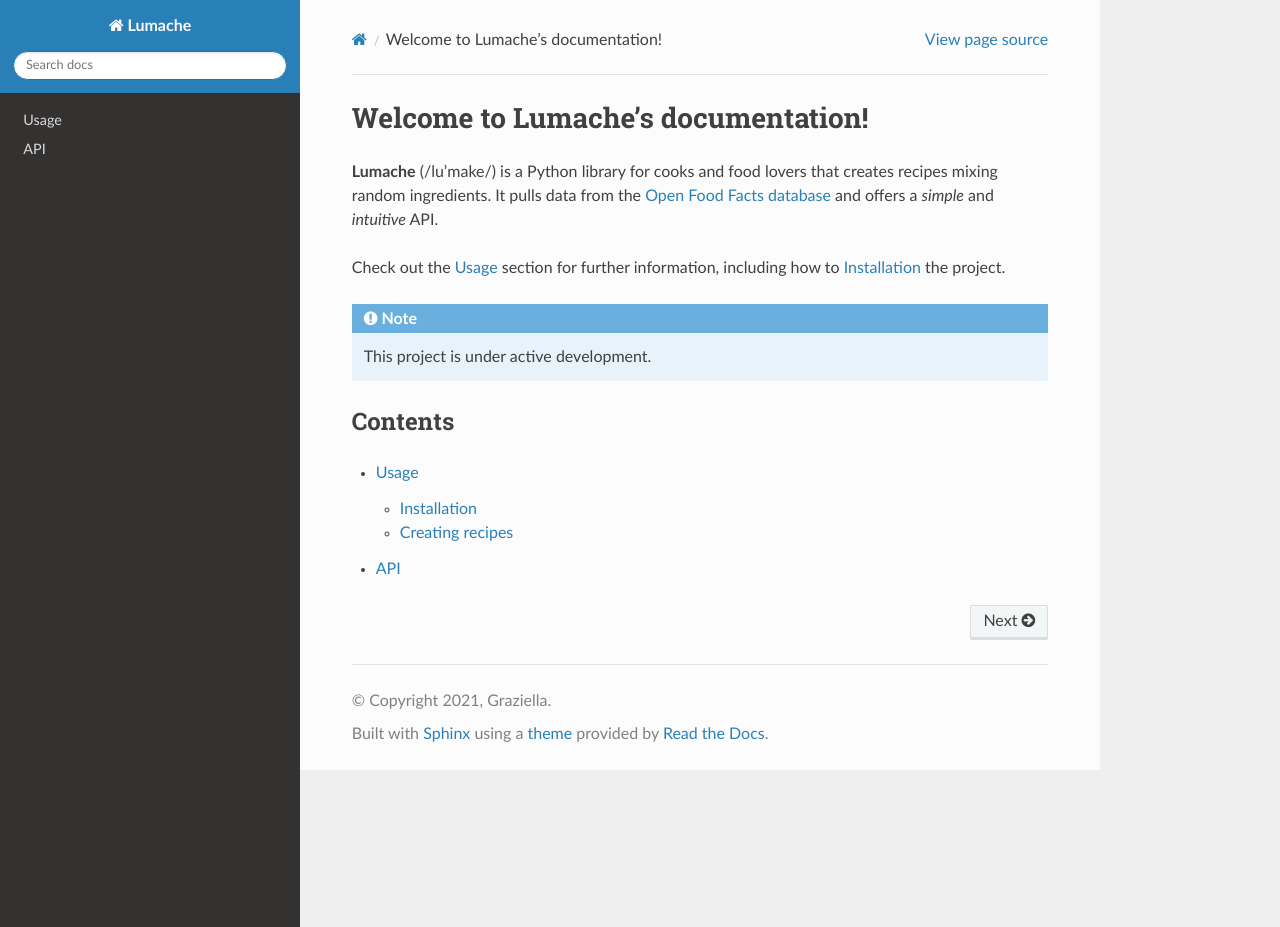
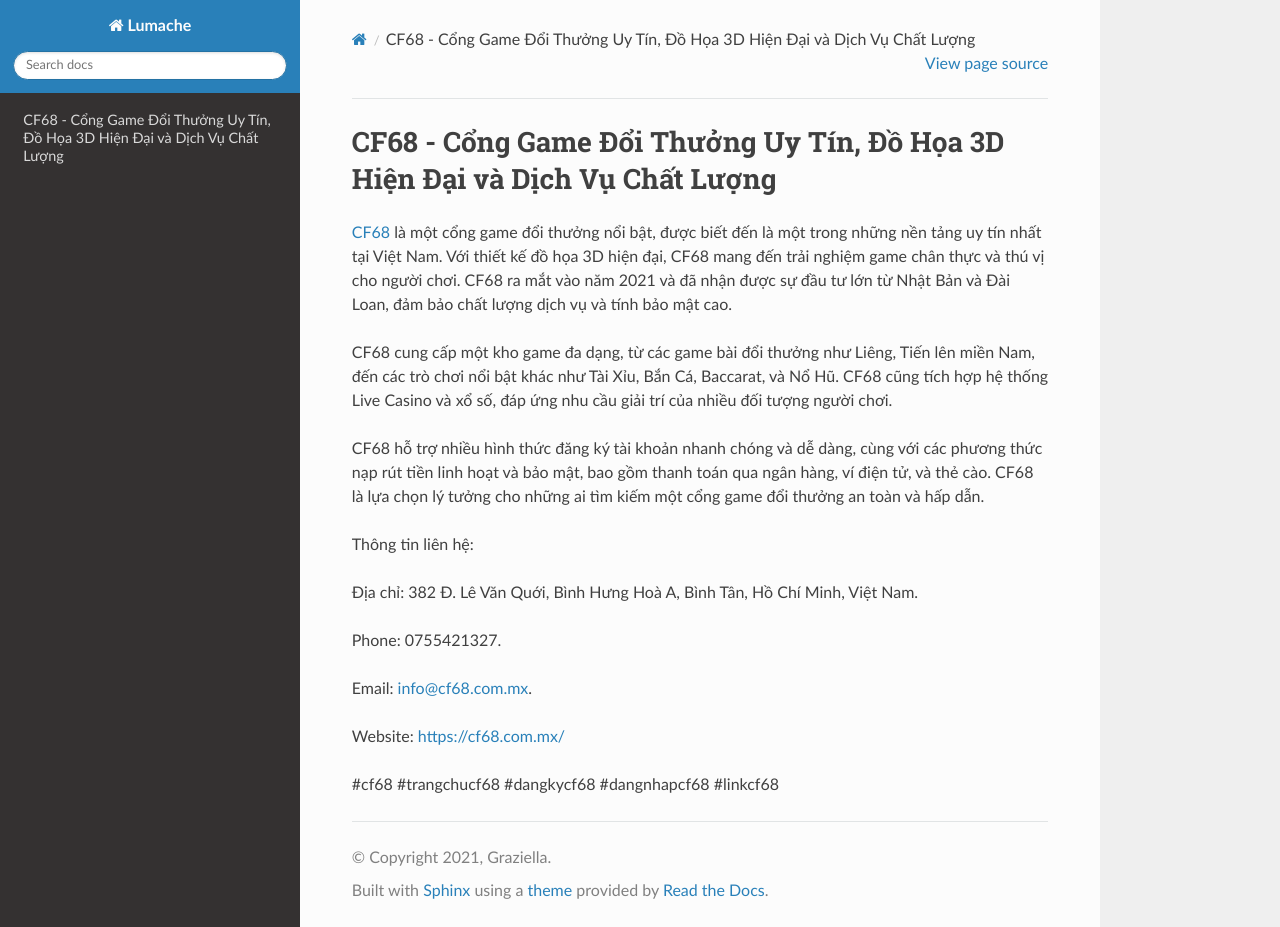
Before and after one commit to syvan0897/cf68commx, a Sphinx documentation site: the page built from docs/source/index.rst, in a window 1280 px wide and 927 px high. Built offline with Sphinx 7.4.7 and the Read the Docs theme 3.1.0, drawn with Linux system fonts in a browser that asks for light colours.

Commit message:
Update index.rst

```diff
--- a/docs/source/index.rst
+++ b/docs/source/index.rst
@@ -1,22 +1,20 @@
-Welcome to Lumache's documentation!
+CF68 - Cổng Game Đổi Thưởng Uy Tín, Đồ Họa 3D Hiện Đại và Dịch Vụ Chất Lượng
 ===================================
 
-**Lumache** (/lu'make/) is a Python library for cooks and food lovers
-that creates recipes mixing random ingredients.
-It pulls data from the `Open Food Facts database <https://world.openfoodfacts.org/>`_
-and offers a *simple* and *intuitive* API.
+`CF68 <https://cf68.com.mx/>`_ là một cổng game đổi thưởng nổi bật, được biết đến là một trong những nền tảng uy tín nhất tại Việt Nam. Với thiết kế đồ họa 3D hiện đại, CF68 mang đến trải nghiệm game chân thực và thú vị cho người chơi. CF68 ra mắt vào năm 2021 và đã nhận được sự đầu tư lớn từ Nhật Bản và Đài Loan, đảm bảo chất lượng dịch vụ và tính bảo mật cao.
 
-Check out the :doc:`usage` section for further information, including
-how to :ref:`installation` the project.
+CF68 cung cấp một kho game đa dạng, từ các game bài đổi thưởng như Liêng, Tiến lên miền Nam, đến các trò chơi nổi bật khác như Tài Xỉu, Bắn Cá, Baccarat, và Nổ Hũ. CF68 cũng tích hợp hệ thống Live Casino và xổ số, đáp ứng nhu cầu giải trí của nhiều đối tượng người chơi.
 
-.. note::
+CF68 hỗ trợ nhiều hình thức đăng ký tài khoản nhanh chóng và dễ dàng, cùng với các phương thức nạp rút tiền linh hoạt và bảo mật, bao gồm thanh toán qua ngân hàng, ví điện tử, và thẻ cào. CF68 là lựa chọn lý tưởng cho những ai tìm kiếm một cổng game đổi thưởng an toàn và hấp dẫn.
 
-   This project is under active development.
+Thông tin liên hệ:
 
-Contents
---------
+Địa chỉ: 382 Đ. Lê Văn Quới, Bình Hưng Hoà A, Bình Tân, Hồ Chí Minh, Việt Nam.
 
-.. toctree::
+Phone: 0755421327.
 
-   usage
-   api
+Email: info@cf68.com.mx.
+
+Website: https://cf68.com.mx/
+
+#cf68 #trangchucf68 #dangkycf68 #dangnhapcf68 #linkcf68
```
